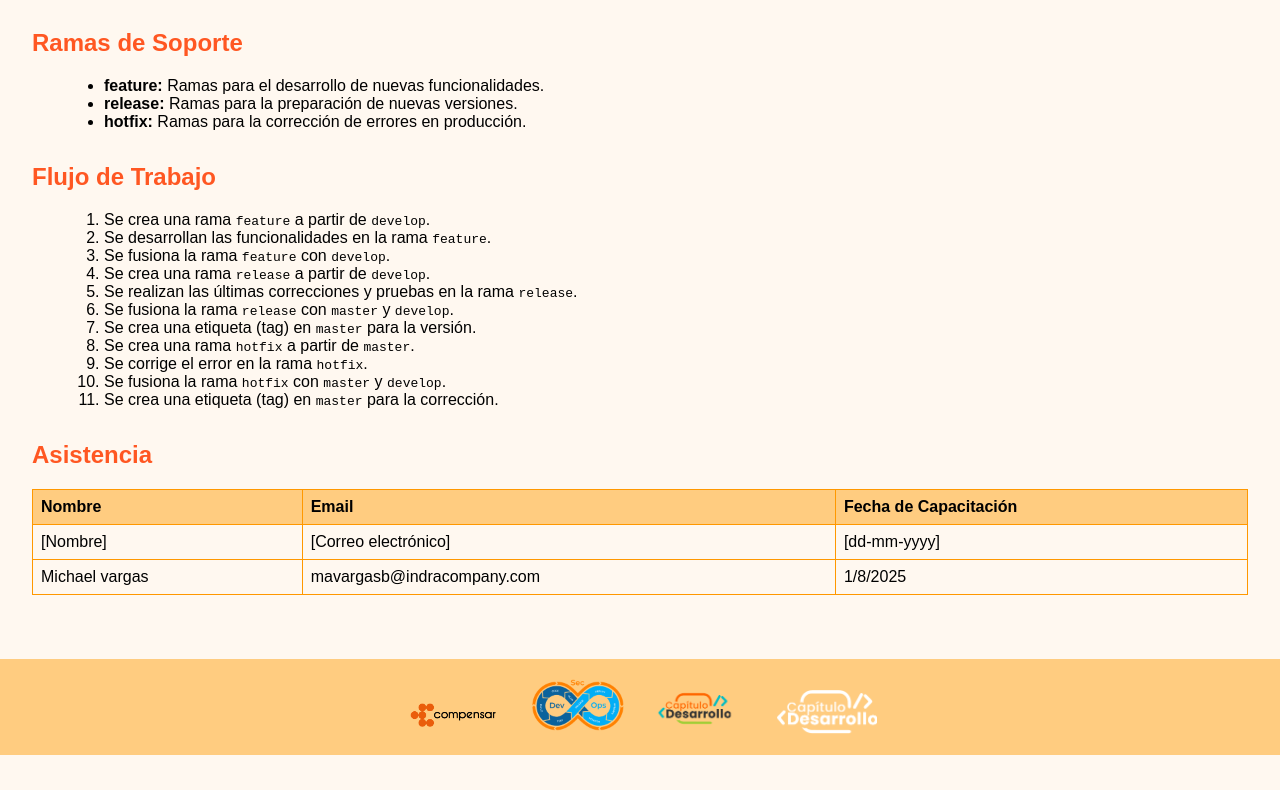
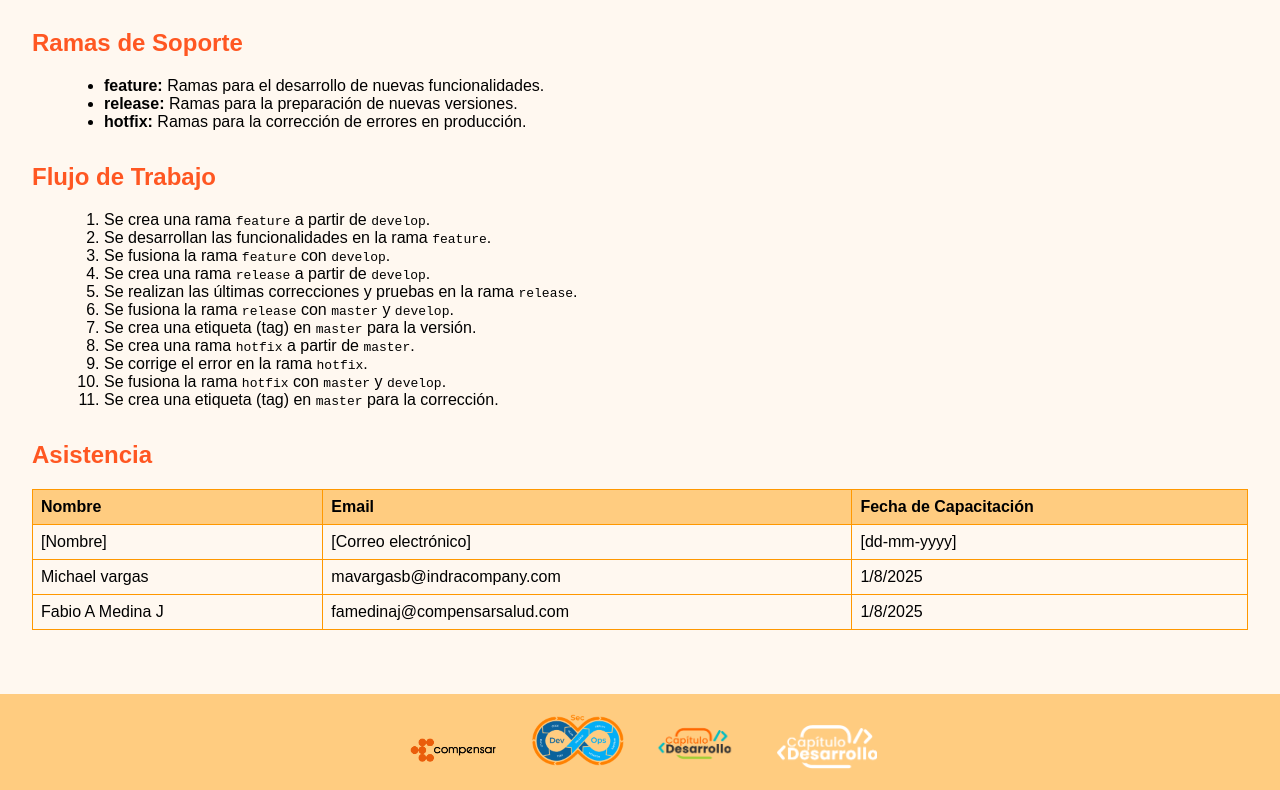
Before and after one commit to michaelvargas19/Compensar_GitFlow, a plain HTML site: page index.html in a window 1280 px wide. Shown: the part 621-1411 px from the top of the page. Before the commit the page ends 1376 px from the top, so only its background shows below. Drawn offline with Linux system fonts and the light colour scheme.

Commit message:
Mi asistencia  FAMEDINA

```diff
--- a/index.html
+++ b/index.html
@@ -82,6 +82,11 @@
                         <td>1/8/2025</td>
                     </tr>
 
+                    <tr>
+                        <td>Fabio A Medina J </td>
+                        <td>famedinaj@compensarsalud.com</td>
+                        <td>1/8/2025</td>
+                    </tr>
                 </tbody>
             </table>
         </section>
```
